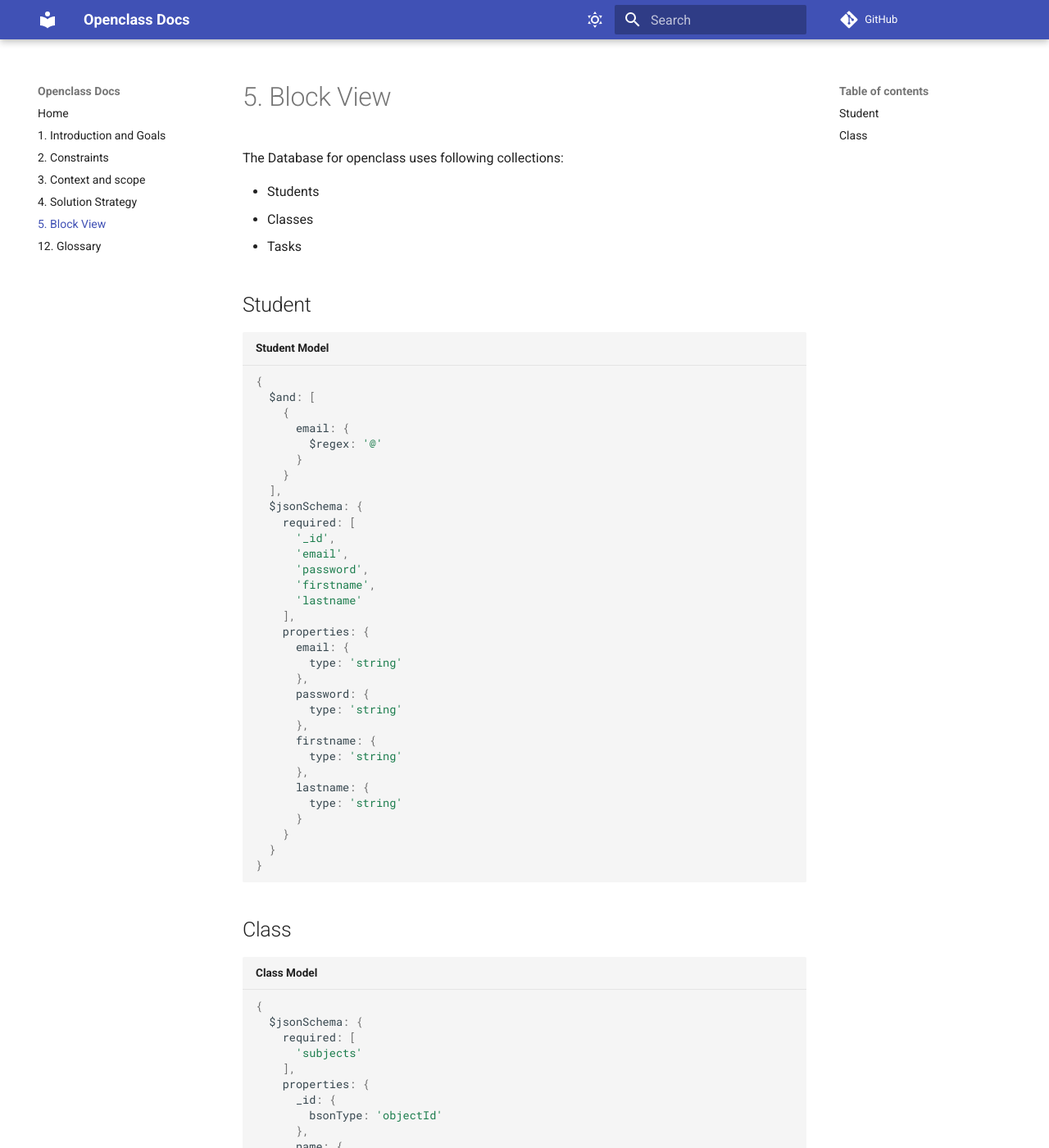
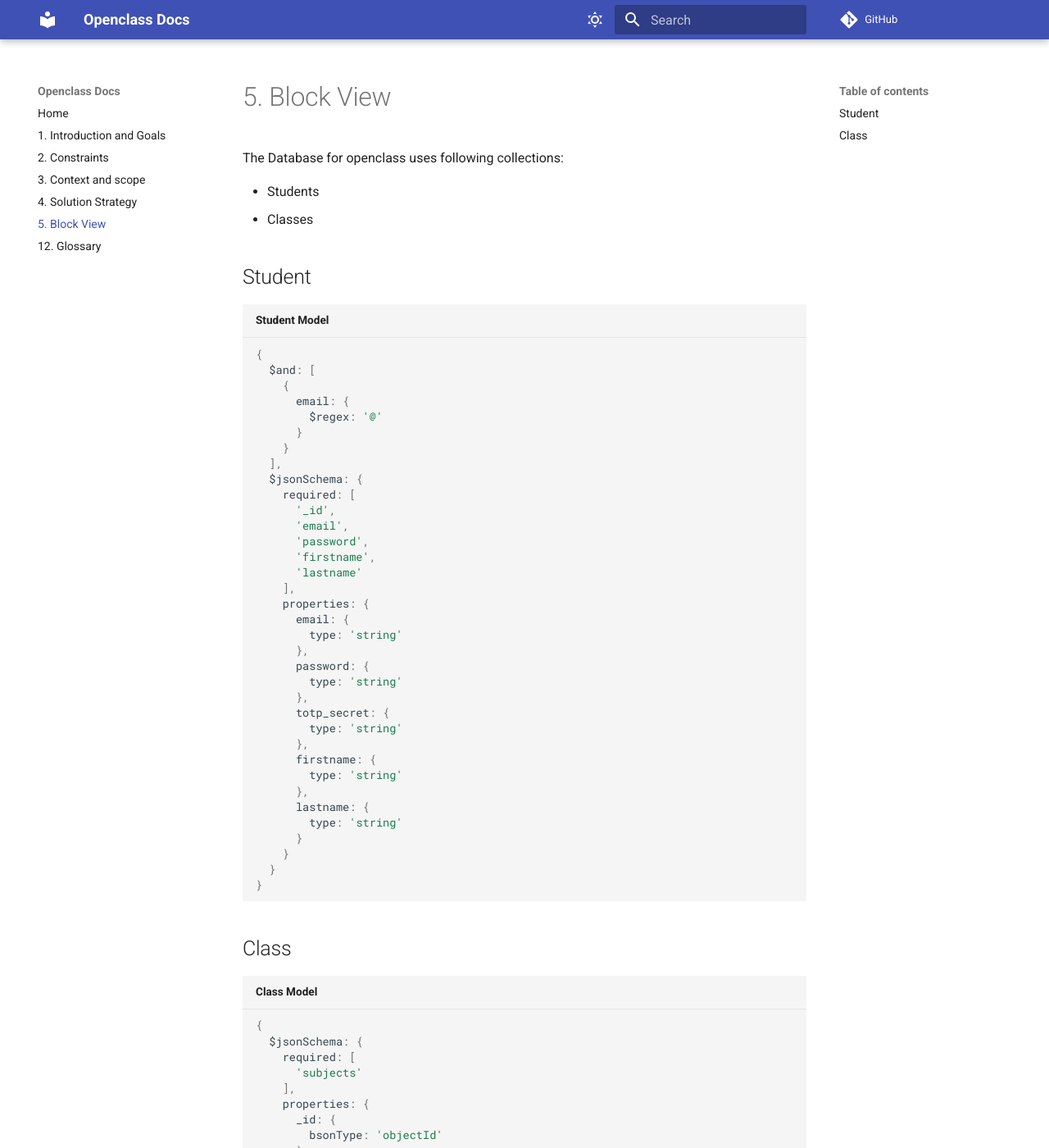
Before and after one commit to Oh-my-class/oh-my-class, an MkDocs documentation site: the page built from docs/05.-Block-View.md, in a window 1280 px wide and 1400 px high. Shown: the whole window at 82% size. Built offline with MkDocs 1.6.1 and Material for MkDocs 9.7.7, drawn with Linux system fonts in a browser that asks for light colours; comment, search, counter and statistics services are not loaded.

Commit message:
🗃️ Add TOTP secret to student model

```diff
--- a/docs/05.-Block-View.md
+++ b/docs/05.-Block-View.md
@@ -4,7 +4,6 @@ The Database for openclass uses following collections:
 
 - Students
 - Classes
-- Tasks
 
 ## Student
 
--- a/docs/schemes/student.js
+++ b/docs/schemes/student.js
@@ -21,6 +21,9 @@
       password: {
         type: 'string'
       },
+      totp_secret: {
+        type: 'string'
+      },
       firstname: {
         type: 'string'
       },
```
